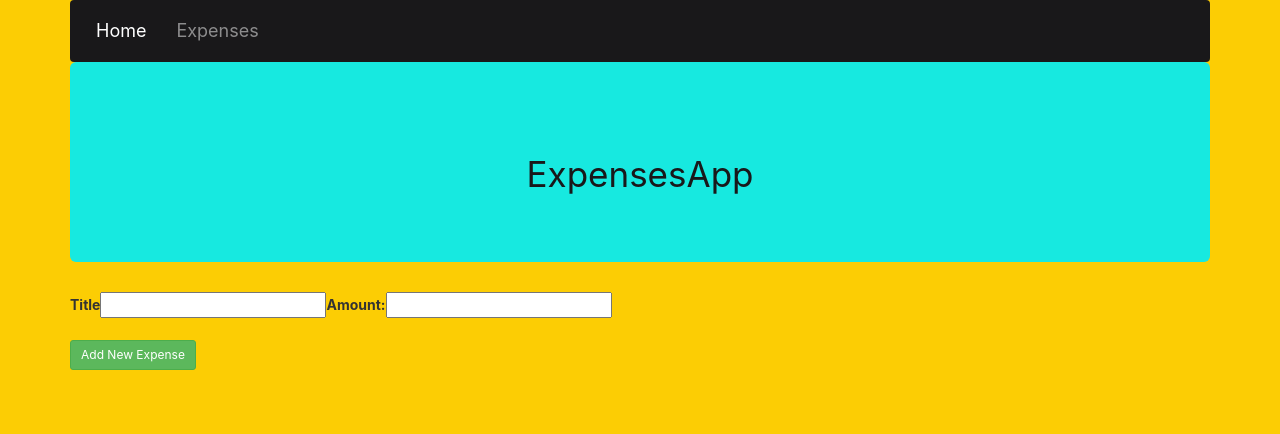
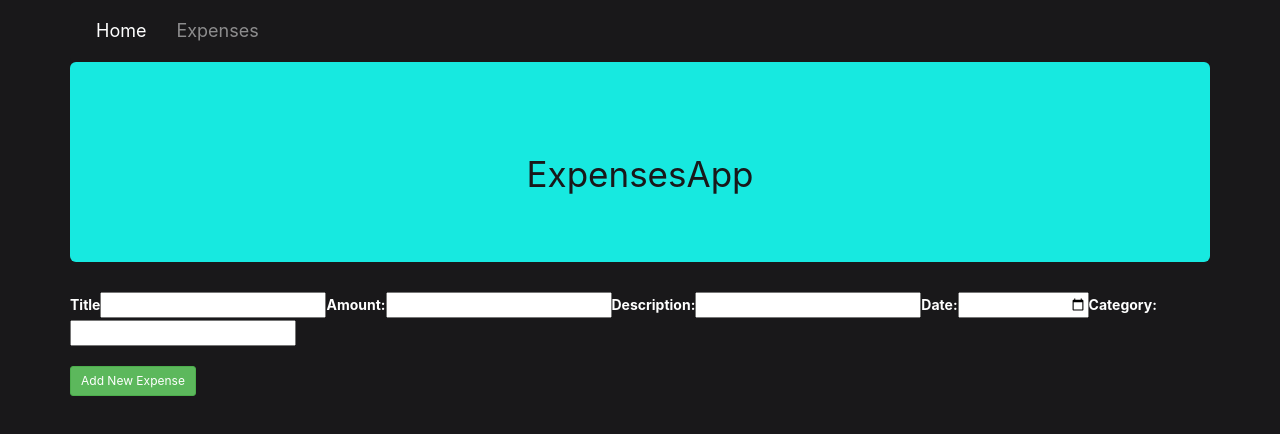
Before and after one commit to ElliLoes/project3_ExpenseApp, a React (Create React App) app in the folder client/: page /expenses/add in a window 1280 px wide. Shown: the top 434 px of the page. Built offline with nearby package versions, Linux system fonts and the light colour scheme.

Commit message:
Adding container component

```diff
--- a/client/public/index.html
+++ b/client/public/index.html
@@ -28,7 +28,7 @@
       Learn how to configure a non-root public URL by running `npm run build`.
     -->
     <style>
-      body { background-color: #fccd04};
+      body { background-color: #19181A; color: white};
     </style>
     <title>React App</title>
   </head>
--- a/client/src/pages/AddExpense/index.js
+++ b/client/src/pages/AddExpense/index.js
@@ -39,8 +39,11 @@ class AddExpense extends React.Component {
         return (
             <div>
                 <fieldset>
-                    <label htmlFor="title">Title</label><input type="text" id="title" name="title" value={this.state.description} onChange={this.handleTextChange}></input>
+                    <label htmlFor="title">Title</label><input type="text" id="title" name="title" value={this.state.title} onChange={this.handleTextChange}></input>
                     <label htmlFor="amount">Amount:</label><input type="number" id="amount" name="amount" value={this.state.amount} onChange={this.handleTextChange}></input>
+                    <label htmlFor="amount">Description:</label><input type="text" id="description" name="description" value={this.state.description} onChange={this.handleTextChange}></input>
+                    <label htmlFor="amount">Date:</label><input type="date" id="date" name="date" value={this.state.date} onChange={this.handleTextChange}></input>
+                    <label htmlFor="amount">Category:</label><input type="text" id="category" name="category" value={this.state.category} onChange={this.handleTextChange}></input>
                 </fieldset>
                 <div className='button-center'>
                     <br />
--- a/client/src/pages/Expenses/index.js
+++ b/client/src/pages/Expenses/index.js
@@ -46,7 +46,7 @@ class Expenses extends Component {
     return (
       <div>
         <Row>
-          <AddExpense
+          <AddExpense onClick={event =>  window.location.href='/add'}
           />
           <Col size="md-12">
             {this.state.savedExpenses.length > 0 ?
```
Also changed, not shown: client/src/components/Container/index.js (added, +14 -0 lines), client/src/pages/Home/index.js (added).
